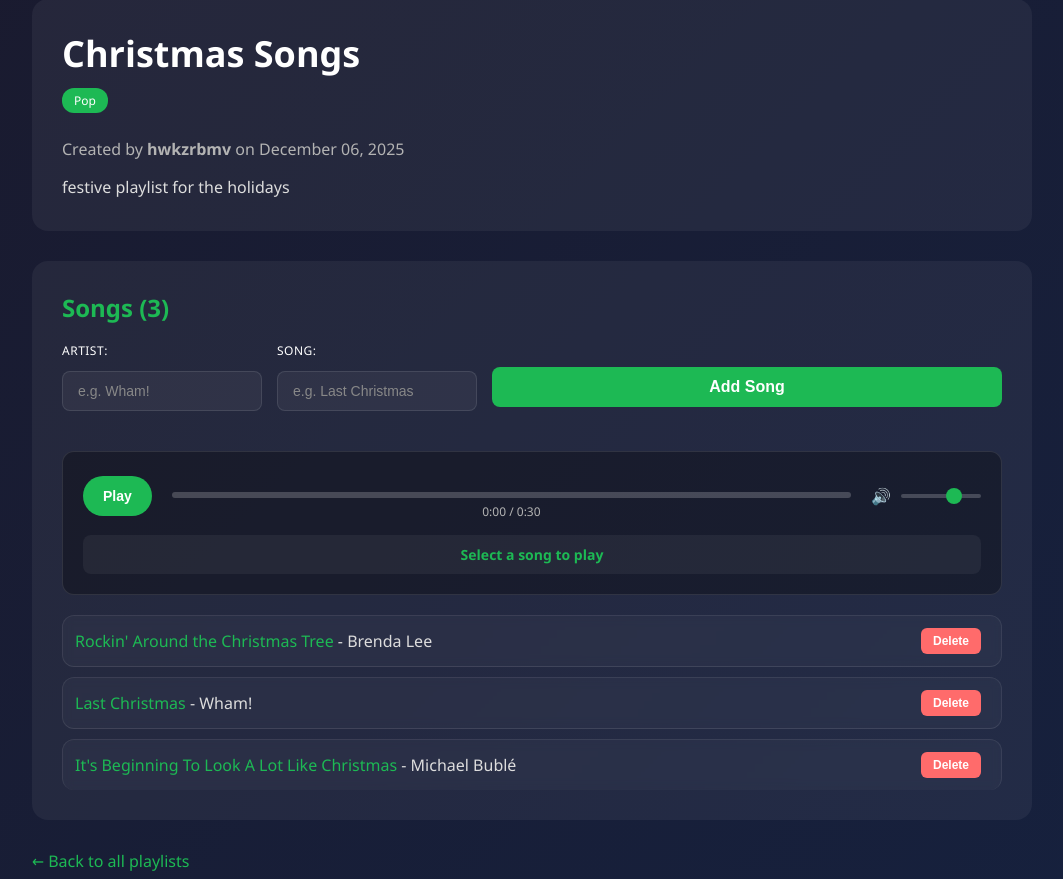
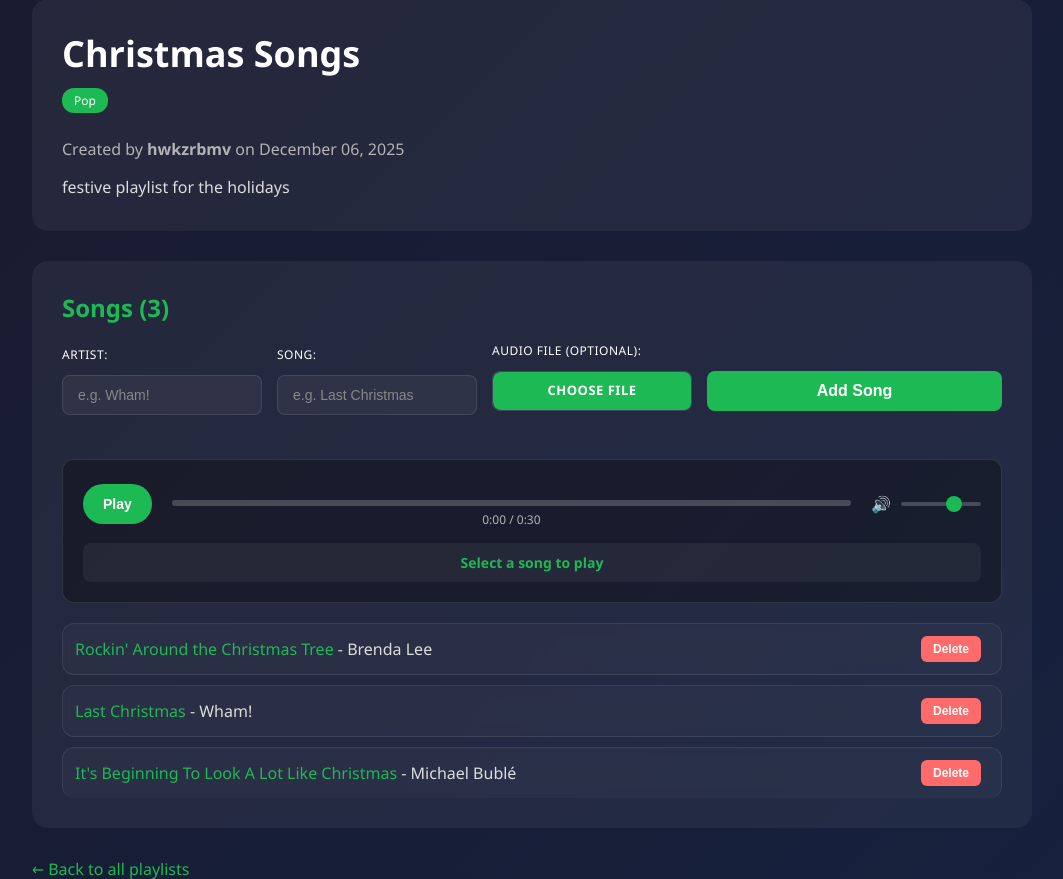
Before and after one commit to suchithgali/CSE_108_Final_Project, a Flask app: page /playlist/1 in a window 1280 px wide. Shown: the part 114-993 px from the top of the page, without its empty margins (108-1171 px from the left). Run offline with Flask 3, Linux system fonts and the light colour scheme; a user stored in the database is signed in.

Commit message:
Added a choose file button for adding songs to playlists along with UI changes to make it look better.

```diff
--- a/app.py
+++ b/app.py
@@ -1,13 +1,18 @@
 from flask import Flask, render_template, request, redirect, url_for, session, jsonify
 from flask_sqlalchemy import SQLAlchemy
 from werkzeug.security import generate_password_hash, check_password_hash
+from werkzeug.utils import secure_filename
 from datetime import datetime
+import os
+import time
 
 app = Flask(__name__)
 app.static_folder = 'public/static'
 app.secret_key = 'your-secret-key-here'
 app.config['SQLALCHEMY_DATABASE_URI'] = 'sqlite:///playlisthub.db'
 app.config['SQLALCHEMY_TRACK_MODIFICATIONS'] = False
+app.config['UPLOAD_FOLDER'] = 'public/static/uploads'
+app.config['MAX_CONTENT_LENGTH'] = 50 * 1024 * 1024  # 50MB max file size
 
 db = SQLAlchemy(app)
 
@@ -264,9 +269,39 @@ def add_song(playlist_id):
 
     artist = request.form['artist'].strip()
     song_title = request.form['song_title'].strip()
+    file_path = None
+
+    # Handle file upload if provided
+    if 'audio_file' in request.files:
+        audio_file = request.files['audio_file']
+        if audio_file and audio_file.filename:
+            # Create upload directory structure: uploads/user_id/playlist_id/
+            upload_dir = os.path.join(app.config['UPLOAD_FOLDER'], f'user_{get_current_user_id()}', f'playlist_{playlist_id}')
+            os.makedirs(upload_dir, exist_ok=True)
+
+            # Generate secure filename
+            filename = secure_filename(audio_file.filename)
+            # Ensure unique filename by adding timestamp if needed
+            base, ext = os.path.splitext(filename)
+            if not ext or ext.lower() not in ['.mp3', '.wav', '.ogg', '.m4a', '.aac']:
+                ext = '.mp3'  # Default to mp3 if no extension or invalid
+
+            # Create unique filename
+            unique_filename = f"{base}_{int(time.time())}{ext}"
+            file_path_full = os.path.join(upload_dir, unique_filename)
+
+            # Save the file
+            audio_file.save(file_path_full)
+
+            # Store relative path for serving
+            file_path = f'/static/uploads/user_{get_current_user_id()}/playlist_{playlist_id}/{unique_filename}'
 
     if artist and song_title:
-        new_song = artist + ' - ' + song_title
+        # Store song with optional file path: "Artist - Song Title|file_path" or just "Artist - Song Title"
+        if file_path:
+            new_song = artist + ' - ' + song_title + '|' + file_path
+        else:
+            new_song = artist + ' - ' + song_title
 
         if playlist.songs:
             playlist.songs = playlist.songs + '\n' + new_song
@@ -295,6 +330,20 @@ def delete_song(playlist_id, song_index):
             songs_list.append(song)
 
     if song_index >= 0 and song_index < len(songs_list):
+        # Check if song has an uploaded file and delete it
+        song_to_delete = songs_list[song_index]
+        pipe_index = song_to_delete.rfind('|')
+        if pipe_index > 0:
+            file_path = song_to_delete[pipe_index + 1:]
+            if file_path.startswith('/static/'):
+                # Convert to filesystem path
+                file_path_fs = file_path.replace('/static/', 'public/static/')
+                if os.path.exists(file_path_fs):
+                    try:
+                        os.remove(file_path_fs)
+                    except Exception as e:
+                        print(f"Error deleting file {file_path_fs}: {e}")
+
         songs_list.pop(song_index)
         playlist.songs = '\n'.join(songs_list)
         db.session.commit()
@@ -328,6 +377,31 @@ def delete_playlist(id):
     if playlist.user_id != get_current_user_id():
         return redirect(url_for('home'))
 
+    # Delete all uploaded files for this playlist
+    if playlist.songs:
+        songs_lines = playlist.songs.split('\n')
+        for song in songs_lines:
+            song = song.strip()
+            if song:
+                pipe_index = song.rfind('|')
+                if pipe_index > 0:
+                    file_path = song[pipe_index + 1:]
+                    if file_path.startswith('/static/'):
+                        file_path_fs = file_path.replace('/static/', 'public/static/')
+                        if os.path.exists(file_path_fs):
+                            try:
+                                os.remove(file_path_fs)
+                            except Exception as e:
+                                print(f"Error deleting file {file_path_fs}: {e}")
+
+        # Try to remove the playlist upload directory if empty
+        upload_dir = os.path.join(app.config['UPLOAD_FOLDER'], f'user_{get_current_user_id()}', f'playlist_{id}')
+        try:
+            if os.path.exists(upload_dir):
+                os.rmdir(upload_dir)  # Will only remove if empty
+        except Exception as e:
+            print(f"Error removing directory {upload_dir}: {e}")
+
     Vote.query.filter_by(playlist_id=id).delete()
     db.session.delete(playlist)
     db.session.commit()
--- a/public/static/script.js
+++ b/public/static/script.js
@@ -1,7 +1,26 @@
 document.addEventListener('DOMContentLoaded', function() {
     setupVoteButtons();
     setupMusicPlayer();
+    setupFileInput();
 });
+
+
+function setupFileInput() {
+    var fileInput = document.getElementById('audio_file');
+    if (fileInput) {
+        var fileInputText = fileInput.parentElement.querySelector('.file-input-text');
+
+        fileInput.addEventListener('change', function() {
+            if (this.files && this.files.length > 0) {
+                fileInputText.textContent = this.files[0].name;
+                fileInputText.style.color = '#e0e0e0';
+            } else {
+                fileInputText.textContent = 'No file chosen';
+                fileInputText.style.color = '#888';
+            }
+        });
+    }
+}
 
 
 function setupVoteButtons() {
@@ -315,19 +334,37 @@ function formatTime(seconds) {
 
 
 function parseSongTitle(fullTitle) {
-    var lastDash = fullTitle.lastIndexOf(' - ');
+    // Remove file path if present (format: "Artist - Song Title|file_path")
+    var pipeIndex = fullTitle.lastIndexOf('|');
+    var titleToParse = fullTitle;
+    if (pipeIndex > 0) {
+        titleToParse = fullTitle.substring(0, pipeIndex);
+    }
+
+    var lastDash = titleToParse.lastIndexOf(' - ');
 
     if (lastDash > 0) {
-        var artist = fullTitle.substring(0, lastDash).trim();
-        var song = fullTitle.substring(lastDash + 3).trim();
+        var artist = titleToParse.substring(0, lastDash).trim();
+        var song = titleToParse.substring(lastDash + 3).trim();
         return { artist: artist, song: song };
     }
 
-    return { artist: 'Unknown Artist', song: fullTitle.trim() };
+    return { artist: 'Unknown Artist', song: titleToParse.trim() };
 }
 
 
 function getAudioFilePath(songTitle, genre) {
+    // Check if song has an uploaded file path (format: "Artist - Song Title|file_path")
+    var pipeIndex = songTitle.lastIndexOf('|');
+    if (pipeIndex > 0) {
+        var filePath = songTitle.substring(pipeIndex + 1);
+        // If it's a valid path (starts with /static/), use it
+        if (filePath.startsWith('/static/')) {
+            return filePath;
+        }
+    }
+
+    // Otherwise, use default path based on genre
     var songInfo = parseSongTitle(songTitle);
     var fileName = songInfo.artist + ' - ' + songInfo.song;
     fileName = fileName.replace(/[<>:"/\\|?*]/g, '');
--- a/public/static/styles.css
+++ b/public/static/styles.css
@@ -650,6 +650,83 @@ body {
     transform: translateY(-1px);
 }
 
+.file-input-wrapper {
+    position: relative;
+    width: 100%;
+}
+
+.file-input {
+    position: absolute;
+    width: 0.1px;
+    height: 0.1px;
+    opacity: 0;
+    overflow: hidden;
+    z-index: -1;
+}
+
+.file-input-label {
+    display: flex;
+    align-items: center;
+    gap: 12px;
+    padding: 0;
+    background: rgba(255, 255, 255, 0.05);
+    border: 1px solid rgba(255, 255, 255, 0.1);
+    border-radius: 8px;
+    color: #e0e0e0;
+    font-size: 14px;
+    min-width: 200px;
+    height: 40px;
+    box-sizing: border-box;
+    cursor: pointer;
+    transition: all 0.3s ease;
+    overflow: hidden;
+}
+
+.file-input-label:hover {
+    background: rgba(255, 255, 255, 0.08);
+    border-color: rgba(29, 185, 84, 0.4);
+}
+
+.file-input-button {
+    background: #1db954;
+    color: white;
+    padding: 0 16px;
+    height: 100%;
+    display: flex;
+    align-items: center;
+    justify-content: center;
+    font-weight: 600;
+    font-size: 13px;
+    white-space: nowrap;
+    transition: background 0.3s ease;
+    flex-shrink: 0;
+    border-radius: 8px 0 0 8px;
+}
+
+.file-input-label:hover .file-input-button {
+    background: #1aa34a;
+}
+
+.file-input-text {
+    flex: 1;
+    color: #888;
+    overflow: hidden;
+    text-overflow: ellipsis;
+    white-space: nowrap;
+    padding-right: 15px;
+    min-width: 120px;
+    font-size: 14px;
+}
+
+.file-input:focus + .file-input-label {
+    outline: 2px solid #1db954;
+    outline-offset: 2px;
+}
+
+.file-input:valid + .file-input-label .file-input-text {
+    color: #b3b3b3;
+}
+
 .song-item {
     display: flex;
     justify-content: space-between;
--- a/templates/playlist.html
+++ b/templates/playlist.html
@@ -48,7 +48,7 @@
 
                 {% if session.user_id == playlist.user_id %}
                     <div class="playlist-actions">
-                        <form action="/add_song/{{ playlist.id }}" method="post" class="add-song-form">
+                        <form action="/add_song/{{ playlist.id }}" method="post" class="add-song-form" enctype="multipart/form-data">
                             <div class="form-group">
                                 <label for="artist">Artist:</label>
                                 <input type="text" id="artist" name="artist" placeholder="e.g. Wham!" required>
@@ -56,6 +56,16 @@
                             <div class="form-group">
                                 <label for="song_title">Song:</label>
                                 <input type="text" id="song_title" name="song_title" placeholder="e.g. Last Christmas" required>
+                            </div>
+                            <div class="form-group">
+                                <label for="audio_file">Audio File (optional):</label>
+                                <div class="file-input-wrapper">
+                                    <input type="file" id="audio_file" name="audio_file" accept="audio/*" class="file-input">
+                                    <label for="audio_file" class="file-input-label">
+                                        <span class="file-input-button">Choose File</span>
+                                        <span class="file-input-text">No file chosen</span>
+                                    </label>
+                                </div>
                             </div>
                             <button type="submit" class="btn-primary">Add Song</button>
                         </form>
```
Also changed, not shown: instance/playlisthub.db, 1 other file.
